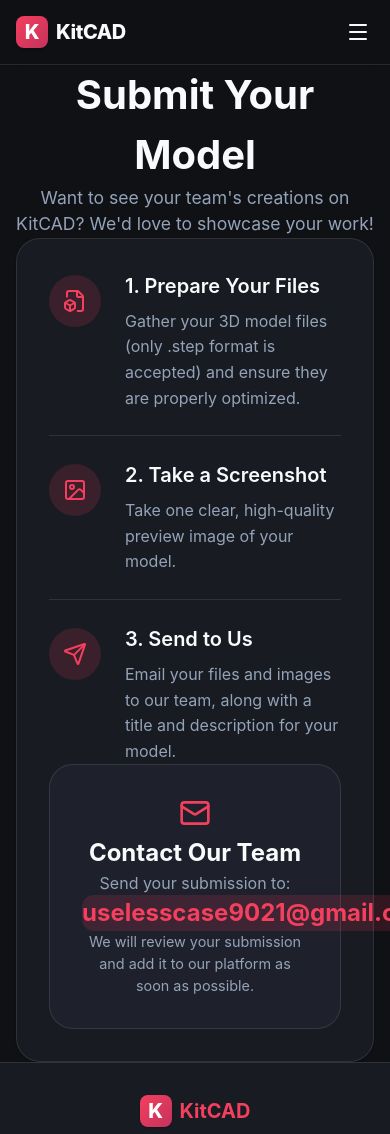
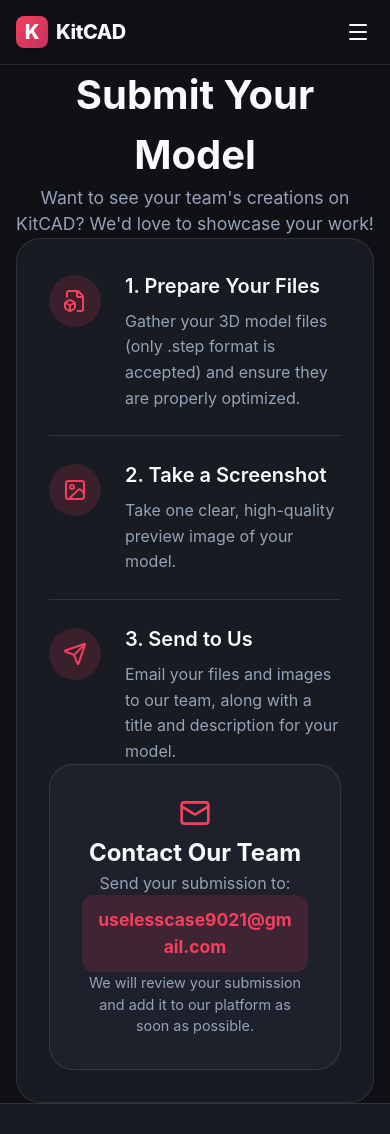
Before and after one commit to Gurates/KitCad, a React (Vite) app: page /submit-model in a window 390 px wide. Shown: the top 1134 px of the page. Built offline with nearby package versions, Linux system fonts and the light colour scheme.

Commit message:
fix: make email link responsive to prevent mobile overflow

```diff
--- a/src/pages/SubmitModel/SubmitModel.css
+++ b/src/pages/SubmitModel/SubmitModel.css
@@ -113,15 +113,18 @@
 
 .email-link {
   display: inline-block;
-  font-size: 1.5rem;
+  font-size: clamp(1rem, 4.5vw, 1.35rem);
   font-weight: 700;
   color: var(--color-primary);
   text-decoration: none;
-  padding: var(--spacing-md) var(--spacing-xl);
+  padding: var(--spacing-3) var(--spacing-4);
   background-color: var(--color-primary-light);
   border-radius: var(--radius-md);
   margin-bottom: var(--spacing-md);
   transition: all 0.2s ease;
+  max-width: 100%;
+  word-break: break-all;
+  overflow-wrap: anywhere;
 }
 
 .email-link:hover {
```
